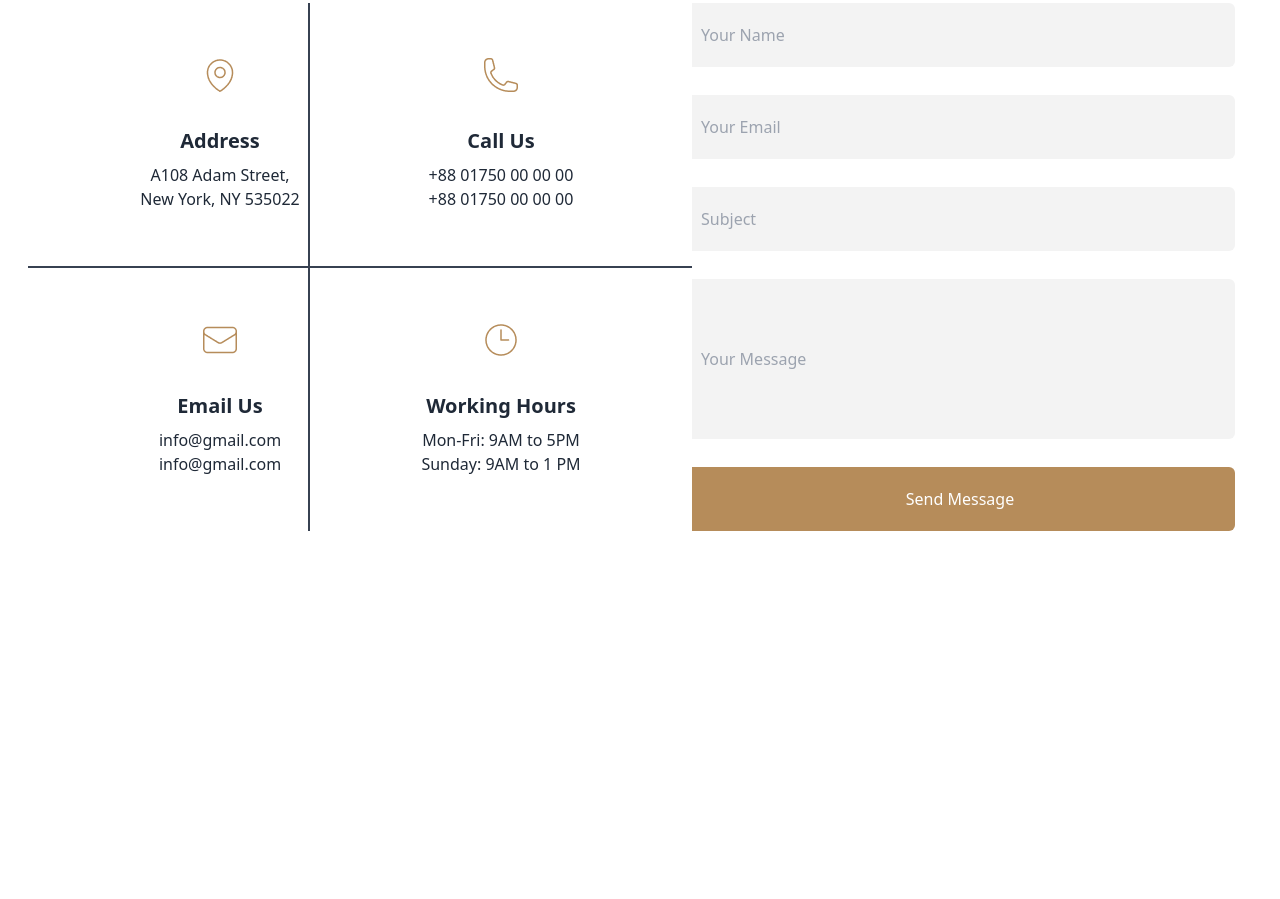
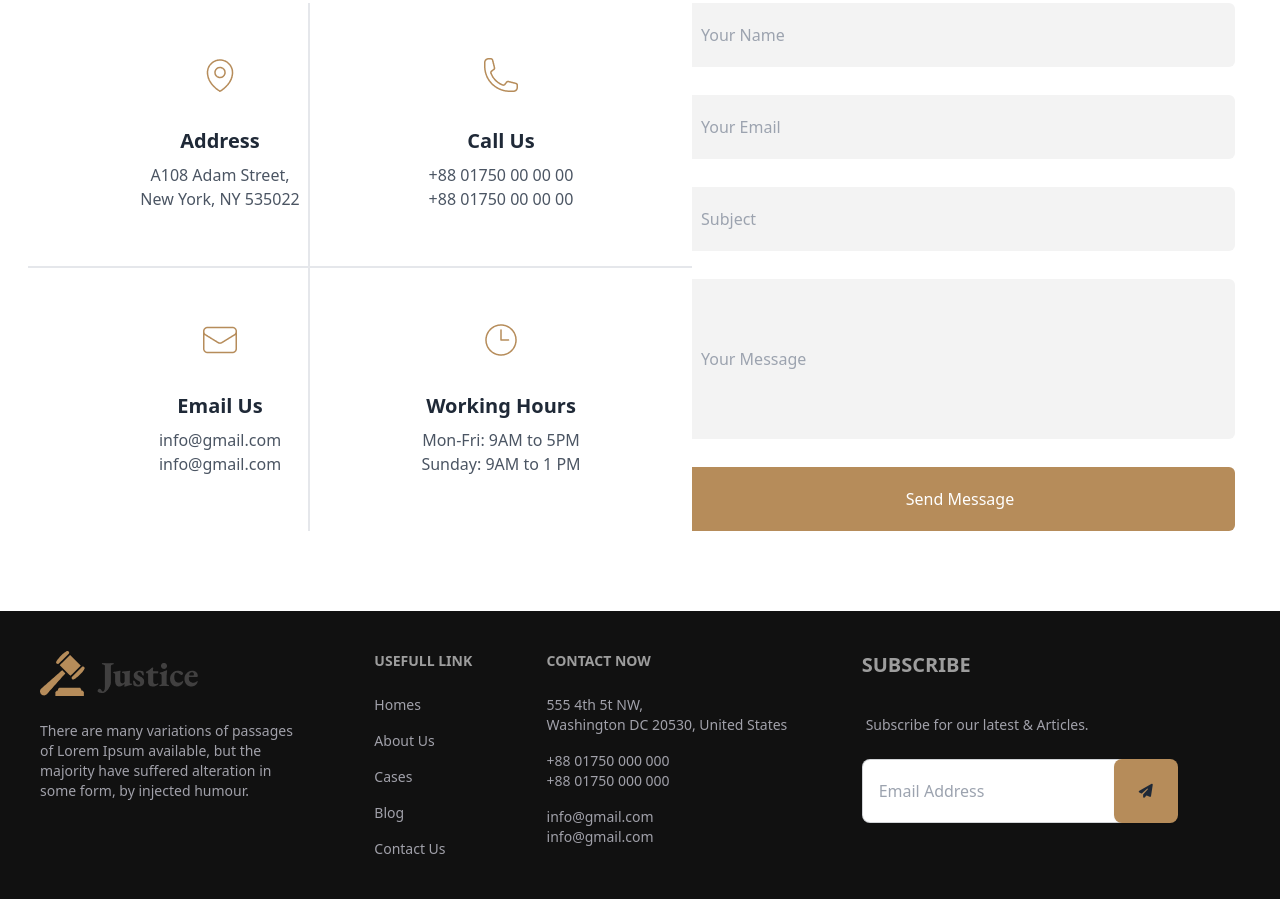
Before and after one commit to saifulislamrain/legal-services-with-daisyUI, a plain HTML site: page index.html in a window 1280 px wide. Shown: the part 3730-4629 px from the top of the page. Before the commit the page ends 4341 px from the top, so only its background shows below. Drawn offline with nearby package versions, Linux system fonts and the light colour scheme.

Commit message:
footer section addeded and project finished

```diff
--- a/index.html
+++ b/index.html
@@ -469,12 +469,11 @@
           <p class="text-gray-600">
             There are many variations of passages of Lorem Ipsum available, but the majority have suffered alteration in some form, by injected humour.
           </p>
-        </div>
-        <!-- title end  -->
+        </div>        <!-- title end  -->
          <div class=" grid grid-cols-1 lg:grid-cols-2 mt-20">
           <div class="grid grid-cols-1 lg:grid-cols-2 justify-items-center ">
 
-            <div class="card bg-base-100 w-96 p-3 lg:border-b-2  border-gray-700 rounded-none">
+            <div class="card bg-base-100 w-96 p-3 lg:border-b-2  border-gray-200 rounded-none">
               <figure class="px-10 pt-10">
                 <img
                   src="images/location.png"
@@ -482,12 +481,12 @@
               </figure>
               <div class="card-body items-center text-center">
                 <h2 class="card-title">Address</h2>
-                <p>A108 Adam Street, <br>
+                <p class="text-gray-600">A108 Adam Street, <br>
                   New York, NY 535022</p>
               </div>
             </div>
 
-            <div class="card bg-base-100 w-96 p-3 lg:border-b-2 lg:border-l-2 border-gray-700 rounded-none">
+            <div class="card bg-base-100 w-96 p-3 lg:border-b-2 lg:border-l-2 border-gray-200 rounded-none">
               <figure class="px-10 pt-10">
                 <img
                   src="images/call.png"
@@ -495,7 +494,7 @@
               </figure>
               <div class="card-body items-center text-center">
                 <h2 class="card-title">Call Us</h2>
-                <p>
+                <p class="text-gray-600">
                   +88 01750 00 00 00 <br>
                   +88 01750 00 00 00
                 </p>
@@ -510,11 +509,11 @@
               </figure>
               <div class="card-body items-center text-center">
                 <h2 class="card-title">Email Us</h2>
-                <p>info@gmail.com <br>
+                <p class="text-gray-600">info@gmail.com <br>
                   info@gmail.com</p>
               </div>
             </div>
-            <div class="card bg-base-100 w-96 p-3 rounded-none  lg:border-l-2 border-gray-700">
+            <div class="card bg-base-100 w-96 p-3 rounded-none  lg:border-l-2 border-gray-200">
               <figure class="px-10 pt-10">
                 <img
                   src="images/time.png"
@@ -522,7 +521,7 @@
               </figure>
               <div class="card-body items-center text-center">
                 <h2 class="card-title">Working Hours</h2>
-                <p>Mon-Fri: 9AM to 5PM <br>
+                <p class="text-gray-600">Mon-Fri: 9AM to 5PM <br>
                   Sunday: 9AM to 1 PM</p>
               </div>
             </div>
@@ -543,10 +542,59 @@
          </div>
 
       </section>
+ <!-- contact with us section finished  -->
+    </main>
+    <footer class="footer bg-base-200 text-base-content p-10 bg-[#111111]">
 
-    </main>
-    <footer>
 
+      <aside class="max-w-[260px] text-zinc-400 space-y-4">
+        <img src="images/logo2.png" alt="">
+        <p>
+          There are many variations of passages of Lorem Ipsum available, but the majority have suffered alteration in some form, by injected humour.
+        </p>
+      </aside>
+
+
+      <nav class="space-y-2">
+        <h6 class=" footer-title text-zinc-50 ">Usefull Link </h6>
+        <a class="link link-hover text-zinc-400">Homes</a>
+        <a class="link link-hover text-zinc-400">About Us</a>
+        <a class="link link-hover text-zinc-400">Cases</a>
+        <a class="link link-hover text-zinc-400">Blog</a>
+        <a class="link link-hover text-zinc-400">Contact Us</a>
+      </nav>
+
+
+      <nav class="space-y-2 ">
+        <h6 class="footer-title text-zinc-50">Contact Now</h6>
+        <a class="link link-hover text-zinc-400">555 4th 5t NW,<br> Washington
+          DC 20530, United States</a>
+        <a class="link link-hover text-zinc-400">+88 01750 000 000 <br>
+          +88 01750 000 000</a>
+        <a class="link link-hover text-zinc-400">info@gmail.com <br>
+          info@gmail.com</a>
+
+      </nav>
+
+
+      <form class="space-y-3">
+        <h6 class="text-xl footer-title text-zinc-50">Subscribe</h6>
+        <fieldset class="form-control w-80">
+        <label class="label text-zinc-400">
+            <p>Subscribe for our latest &
+                Articles.</p>
+        </label>
+        <div class="join mt-4">
+            <input
+            type="text"
+            placeholder="Email Address "
+            class="input input-bordered join-item h-16" />
+            <div class="a">
+                <button class="btn bg-btn-primary border-none -ml-3 h-16 w-16"><i class="fa-solid fa-paper-plane "></i></button>
+            </div>
+        </div>
+        </fieldset>
+    </form>
     </footer>
 </body>
 </html>
```
